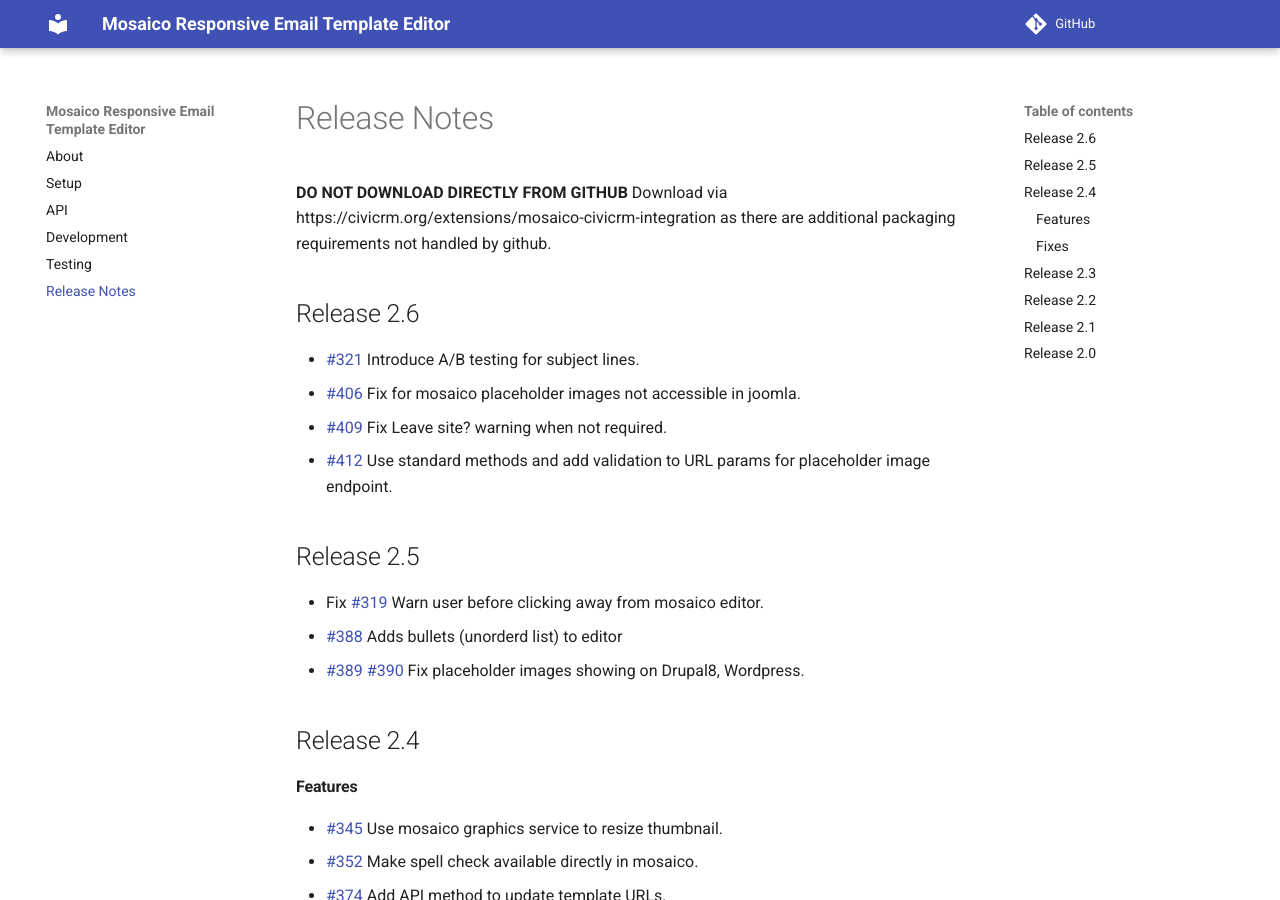
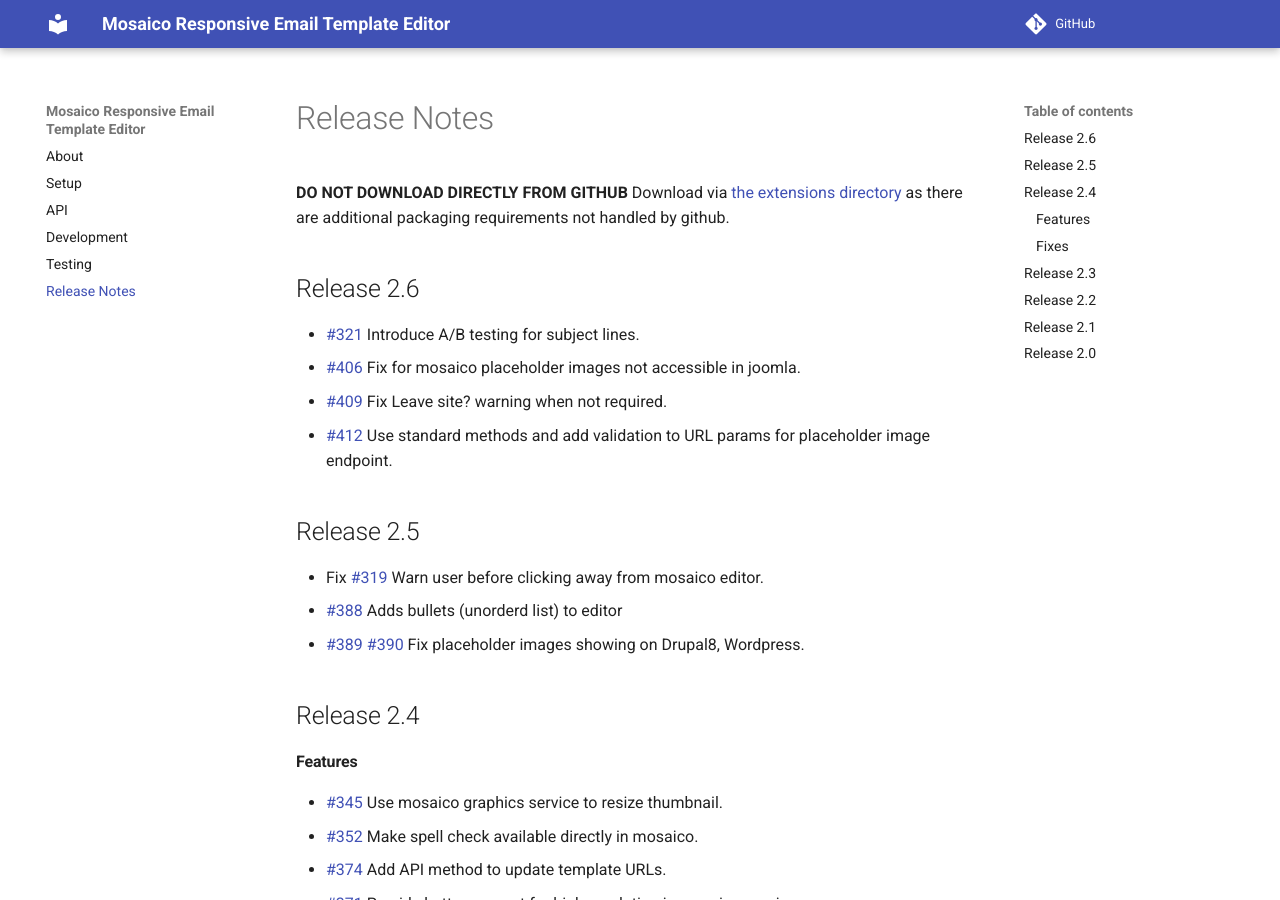
Before and after one commit to veda-consulting-company/uk.co.vedaconsulting.mosaico, an MkDocs documentation site: the page built from docs/releasenotes.md, in a window 1280 px wide and 900 px high. Built offline with MkDocs 1.6.1 and Material for MkDocs 9.7.7, drawn with Linux system fonts in a browser that asks for light colours.

Commit message:
More docs fixes

```diff
--- a/docs/releasenotes.md
+++ b/docs/releasenotes.md
@@ -1,5 +1,5 @@
 **DO NOT DOWNLOAD DIRECTLY FROM GITHUB**
-Download via https://civicrm.org/extensions/mosaico-civicrm-integration as there are additional packaging requirements not handled by github.
+Download via [the extensions directory](https://civicrm.org/extensions/mosaico-civicrm-integration) as there are additional packaging requirements not handled by github.
 
 ## Release 2.6
 
```
Also changed, not shown: docs/develop.md (+1 -1 lines).
